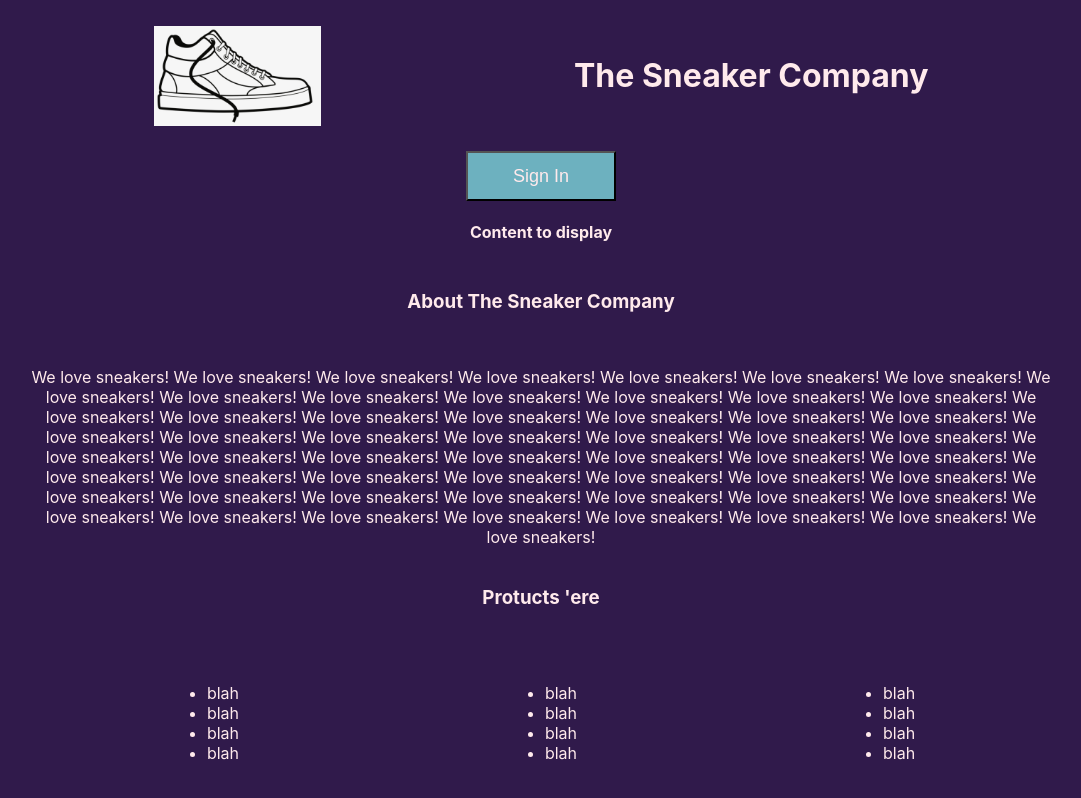
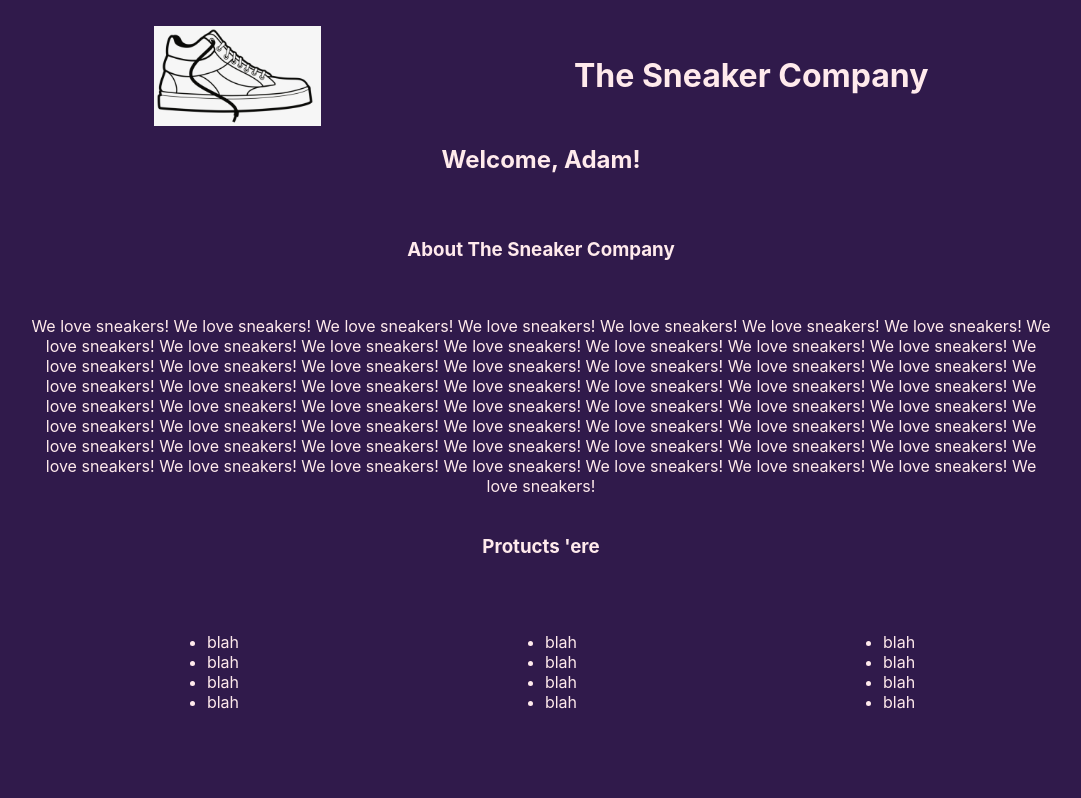
Before and after one commit to AdamKollat/Sneaker-store-React-App, a React (Create React App) app: page / in a window 1280 px wide. Shown: the whole page, without its empty margins (99-1180 px from the left). Built offline with nearby package versions, Linux system fonts and the light colour scheme.

Commit message:
completed Sign in process

```diff
--- a/src/Components/signIn.js
+++ b/src/Components/signIn.js
@@ -1,16 +1,32 @@
-import { useState } from "react";
+import React from "react";
+import ReactDOM from "react-dom";
 
-// const [expand, setExpand] = useState(false);
-// const toggleExpand = () => setExpand(prevExpand => !prevExpand)
-// console.log(expand)
+const Welcome = (props) => {
+    return <h2>Welcome, {props.name}!</h2>
+}
+
+const LogIn = () => {
+    return <button>Sign in</button>
+}
+
+const Greeting = (props) => {
+    const isLoggedIn = props.isLoggedIn;
+    const user = props.name;
+
+    if(isLoggedIn) {
+        return <Welcome name={user} />
+    } else {
+        return <LogIn />
+    }
+}
 
 const SignIn = () => {
     return (
-        <div class='sign_in_container'>
-            <button>Sign In</button>
-            <div><h4>Content to display</h4></div>
+        <div>
+            <Greeting isLoggedIn={true} name='Adam'/>
         </div>
     )
 }
 
+
 export default SignIn;
```
